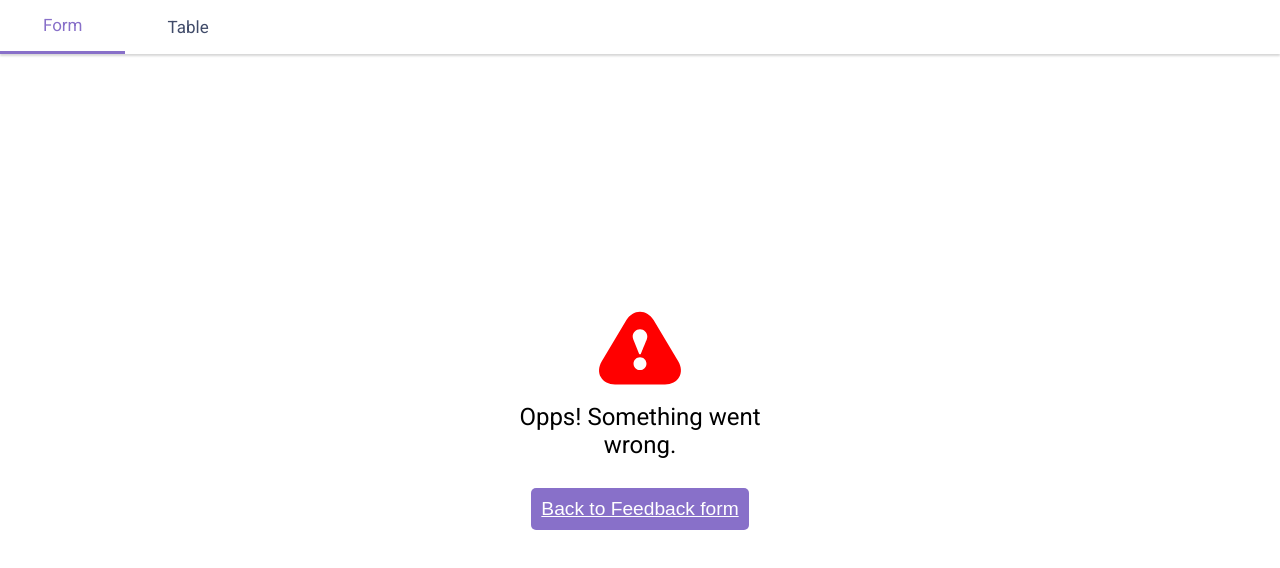
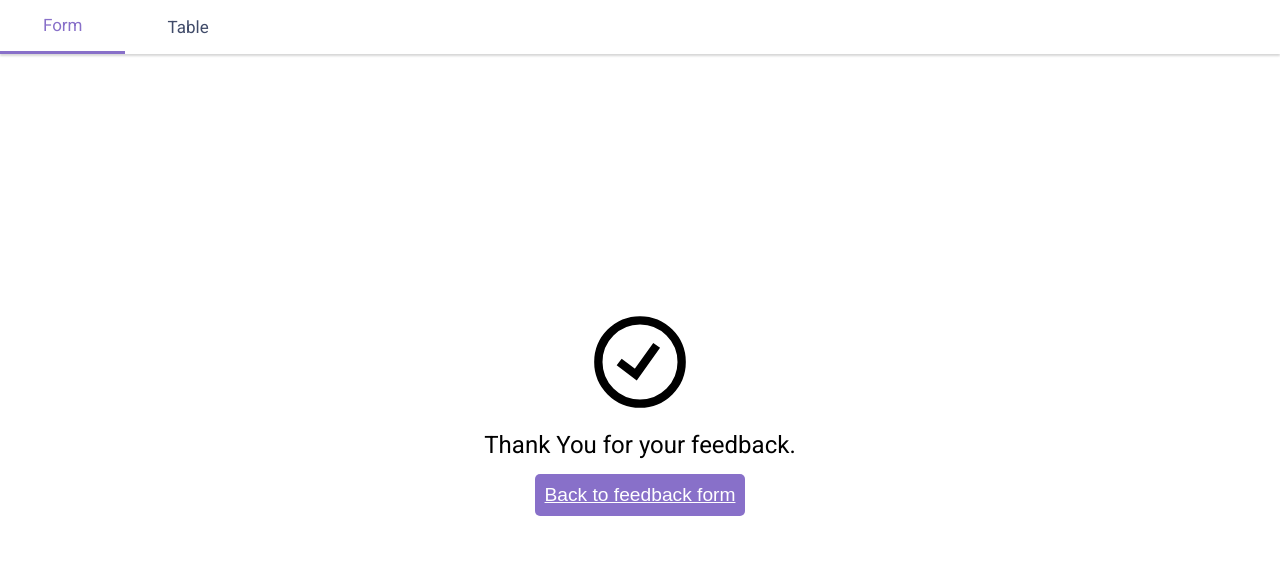
Before and after one commit to rs-prasad/assignment-feedback-form, a React (Create React App) app: page /greeting in a window 1280 px wide. Shown: the top 568 px of the page. Built offline with nearby package versions, Linux system fonts and the light colour scheme.

Commit message:
thank you page created

```diff
--- a/src/App.js
+++ b/src/App.js
@@ -3,6 +3,7 @@ import { BrowserRouter, Routes, Route } from "react-router-dom";
 import Navbar from "./components/Navbar";
 import Form from "./components/pages/form/Form";
 import Error from "./components/pages/error/Error";
+import Greeting from "./components/pages/greeting/Greeting";
 
 function App() {
   return (
@@ -10,6 +11,7 @@ function App() {
       <Navbar />
       <Routes>
         <Route path="" element={<Form />} />
+        <Route path="/greeting" element={<Greeting />} />
         <Route path="/*" element={<Error />} />
       </Routes>
     </BrowserRouter>
--- a/src/components/pages/form/Form.js
+++ b/src/components/pages/form/Form.js
@@ -1,9 +1,10 @@
 import "./form.css";
-import { useEffect, useState } from "react";
+import { useState } from "react";
+import { useNavigate } from "react-router-dom";
 
 const Form = () => {
   const ratingOptions = ["Excellent", "Good", "Fair", "Bad"];
-
+  //Hooks
   const [feedback, setFeedback] = useState({
     name: "",
     email: "",
@@ -14,14 +15,25 @@ const Form = () => {
     overall: "",
   });
   const [error, setError] = useState({});
-
+  const navigate = useNavigate();
+  //function
   const saveData = () => {
     let feedbackArray = JSON.parse(
       localStorage.getItem("feedbackArray") || "[]"
     );
-    console.log(typeof feedbackArray);
     feedbackArray = [...feedbackArray, feedback];
     localStorage.setItem("feedbackArray", JSON.stringify(feedbackArray));
+    setFeedback({
+      name: "",
+      email: "",
+      phoneNumber: "",
+      service: "",
+      beverage: "",
+      cleanness: "",
+      overall: "",
+    });
+    console.log("let go");
+    navigate("/greeting");
   };
   //handles
   const handleChange = (e) => {
--- /dev/null
+++ b/src/components/pages/greeting/Greeting.js
@@ -0,0 +1,21 @@
+import { GrStatusGood } from "react-icons/gr";
+import { Link } from "react-router-dom";
+import "./greeting.css";
+
+const Greeting = () => {
+  return (
+    <section className="greeting_container">
+      <section className="greeting">
+        <div className="greeting__message">
+          <GrStatusGood className="greeting__icon" size={200} />
+          <p>Thank You for your feedback.</p>
+        </div>
+        <button className="greeting__button">
+          <Link to="/">Back to feedback form</Link>
+        </button>
+      </section>
+    </section>
+  );
+};
+
+export default Greeting;
--- /dev/null
+++ b/src/components/pages/greeting/greeting.css
@@ -0,0 +1,35 @@
+.greeting_container {
+  display: grid;
+  place-content: center;
+  height: 90vh;
+}
+
+.greeting {
+  place-items: center;
+  padding: 5%;
+  text-align: center;
+}
+.greeting__message p {
+  font-size: 1.5rem;
+  margin: 15px 0px;
+  white-space: nowrap;
+}
+.greeting__icon {
+  color: green;
+  height: 100px;
+}
+.greeting__button {
+  background-color: var(--purple500);
+  padding: 10px;
+  border-radius: 5px;
+  transition: all 0.5s ease-out;
+  border: none;
+  color: white;
+  font-size: 1.2rem;
+}
+.greeting__button a {
+  color: white;
+}
+.greeting__button:hover {
+  transform: scale(1.1);
+}
```
